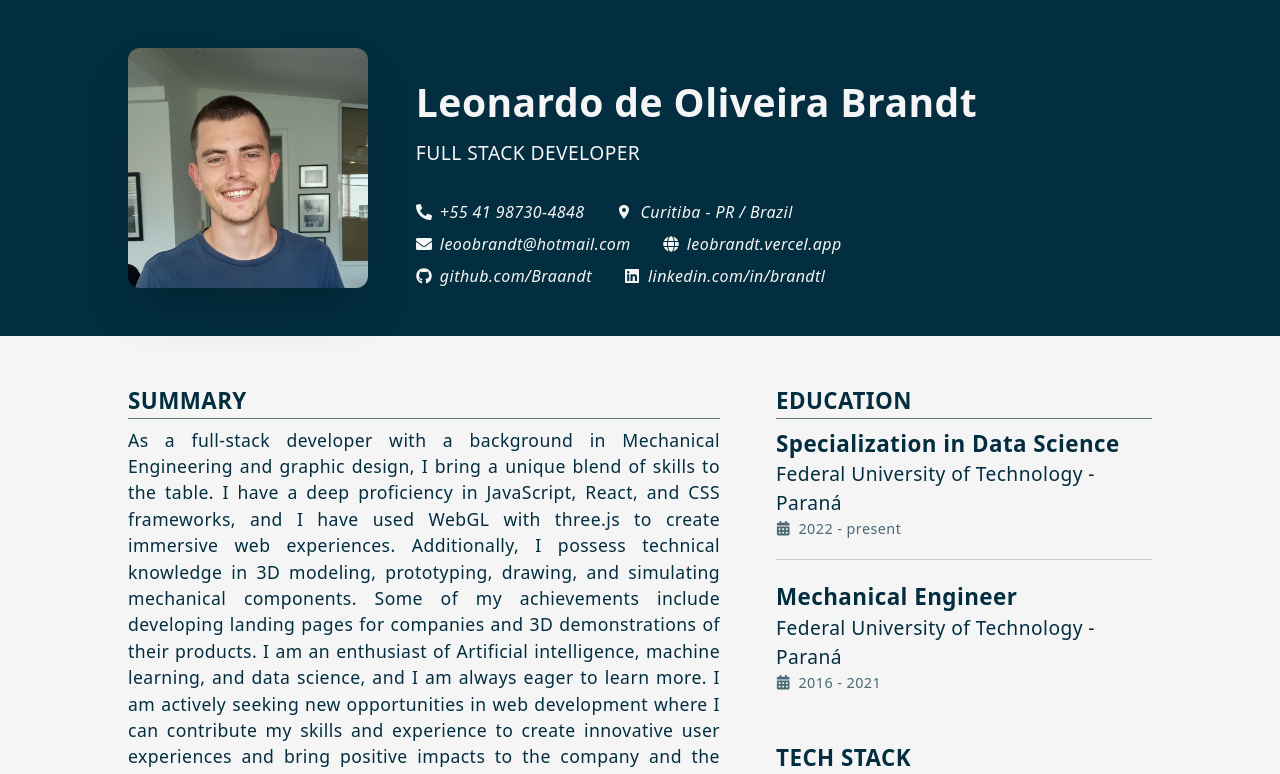
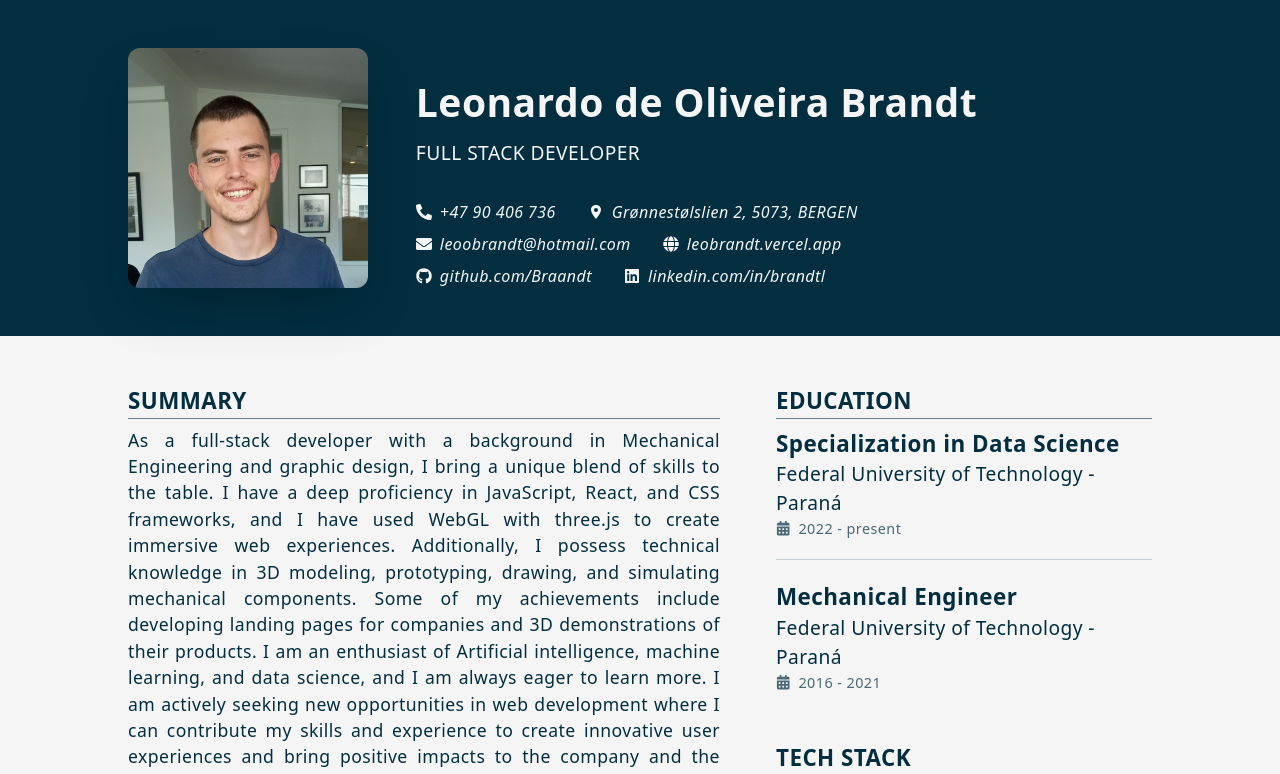
Before and after one commit to Braandt/resume, a React (Vite) app: page / in a window 1280 px wide. Shown: the top 774 px of the page. Built offline with nearby package versions, Linux system fonts and the light colour scheme.

Commit message:
Update Header.jsx

```diff
--- a/src/components/Header.jsx
+++ b/src/components/Header.jsx
@@ -4,8 +4,8 @@ import { IoLocationSharp } from 'react-icons/io5'
 export default function Header() {
 
     const infos = [
-        { info: '+55 41 98730-4848', icon: <FaPhone className='rotate-90 text-highlight' />, href: 'https://wa.me/5541987304848' },
-        { info: 'Curitiba - PR / Brazil', icon: <IoLocationSharp className='text-highlight' />, href: 'https://www.google.com/maps/place/Curitiba,+State+of+Paran%C3%A1' },
+        { info: '+47 90 406 736', icon: <FaPhone className='rotate-90 text-highlight' />, href: 'https://wa.me/5541987304848' },
+        { info: 'Grønnestølslien 2, 5073, BERGEN', icon: <IoLocationSharp className='text-highlight' />, href: 'https://www.google.com/maps/place/Curitiba,+State+of+Paran%C3%A1' },
         { info: 'leoobrandt@hotmail.com', icon: <FaEnvelope className='text-highlight' />, href: 'mailto: leoobrandt@hotmail.com' },
         { info: 'leobrandt.vercel.app', icon: <FaGlobe className='text-highlight' />, href: 'https://leobrandt.vercel.app/' },
         { info: 'github.com/Braandt', icon: <FaGithub className='text-highlight' />, href: 'https://github.com/Braandt' },
```
